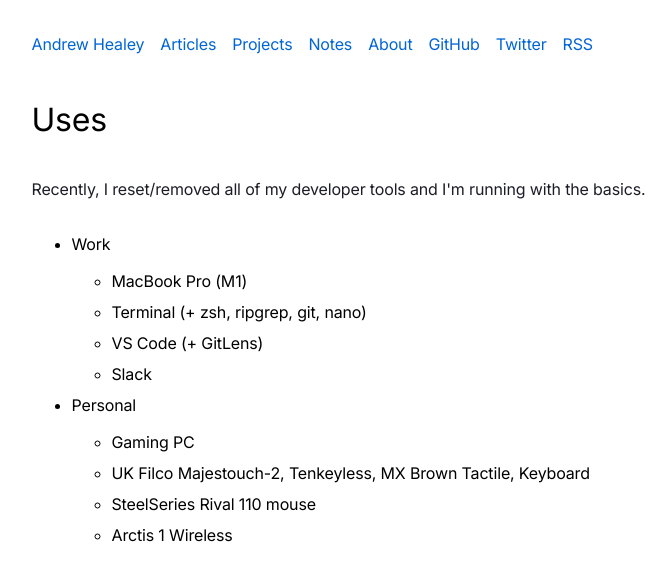
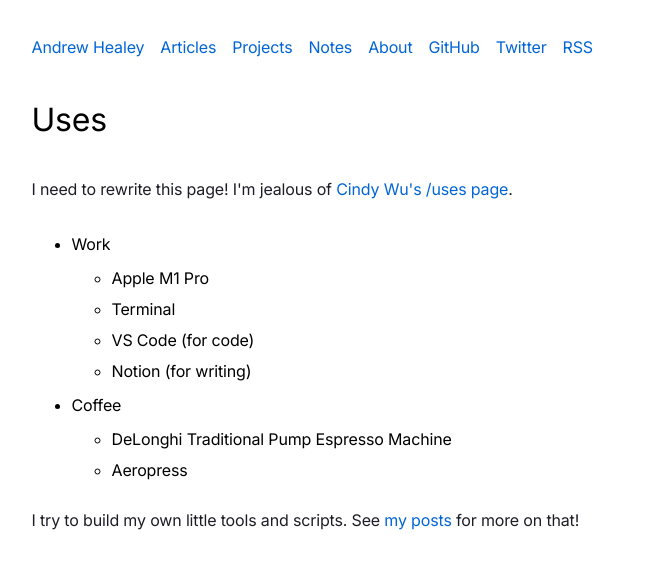
Before and after one commit to healeycodes/healeycodes.com, a Next.js app: page /uses in a window 1280 px wide. Shown: the top 580 px of the page, without its empty margins (262-934 px from the left). Built offline with nearby package versions, Linux system fonts and the light colour scheme.

Commit message:
Update /uses page

```diff
--- a/components/layout.tsx
+++ b/components/layout.tsx
@@ -133,11 +133,13 @@ export default function Layout({ children, title, description }) {
         }
 
         ul {
-          padding-top: 6px;
+          padding-top: 3px;
+          padding-bottom: 3px;
         }
 
         li {
-          padding-bottom: 6px;
+          padding-top: 3px;
+          padding-bottom: 3px;
           line-height: 25px;
         }
 
--- a/pages/uses.tsx
+++ b/pages/uses.tsx
@@ -1,27 +1,27 @@
+import Link from "next/link";
 import Layout from "../components/layout";
 
 export default function About() {
   return (
     <Layout title="Uses" description="My gear and tools.">
       <h1>Uses</h1>
-      <p>Recently, I reset/removed all of my developer tools and I'm running with the basics.</p>
+      <p>I need to rewrite this page! I'm jealous of <a href="https://www.cindy-wu.com/uses"> Cindy Wu's /uses page</a>.</p>
       <main>
         <ul>
           <li>Work</li>
           <ul>
-            <li>MacBook Pro (M1)</li>
-            <li>Terminal (+ zsh, ripgrep, git, nano)</li>
-            <li>VS Code (+ GitLens)</li>
-            <li>Slack</li>
+            <li>Apple M1 Pro</li>
+            <li>Terminal</li>
+            <li>VS Code (for code)</li>
+            <li>Notion (for writing)</li>
           </ul>
-          <li>Personal</li>
+          <li>Coffee</li>
           <ul>
-            <li>Gaming PC</li>
-            <li>UK Filco Majestouch-2, Tenkeyless, MX Brown Tactile, Keyboard</li>
-            <li>SteelSeries Rival 110 mouse</li>
-            <li>Arctis 1 Wireless</li>
+            <li>DeLonghi Traditional Pump Espresso Machine</li>
+            <li>Aeropress</li>
           </ul>
         </ul>
+        <p>I try to build my own little tools and scripts. See <Link href="/articles">my posts</Link> for more on that!</p>
       </main>
     </Layout>
   );
```
